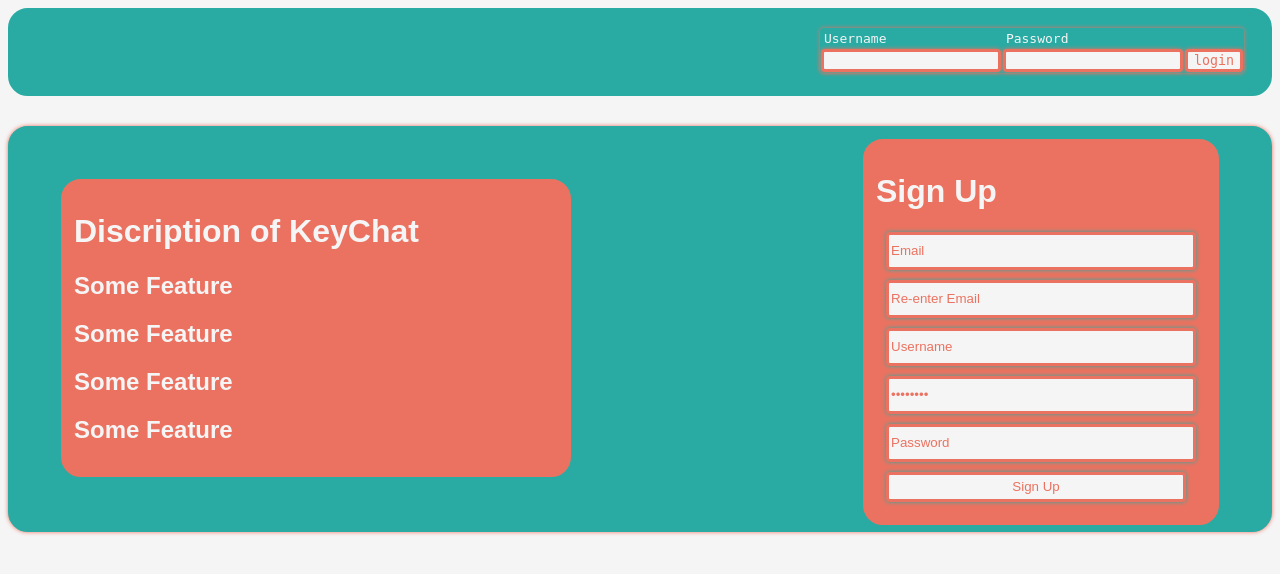
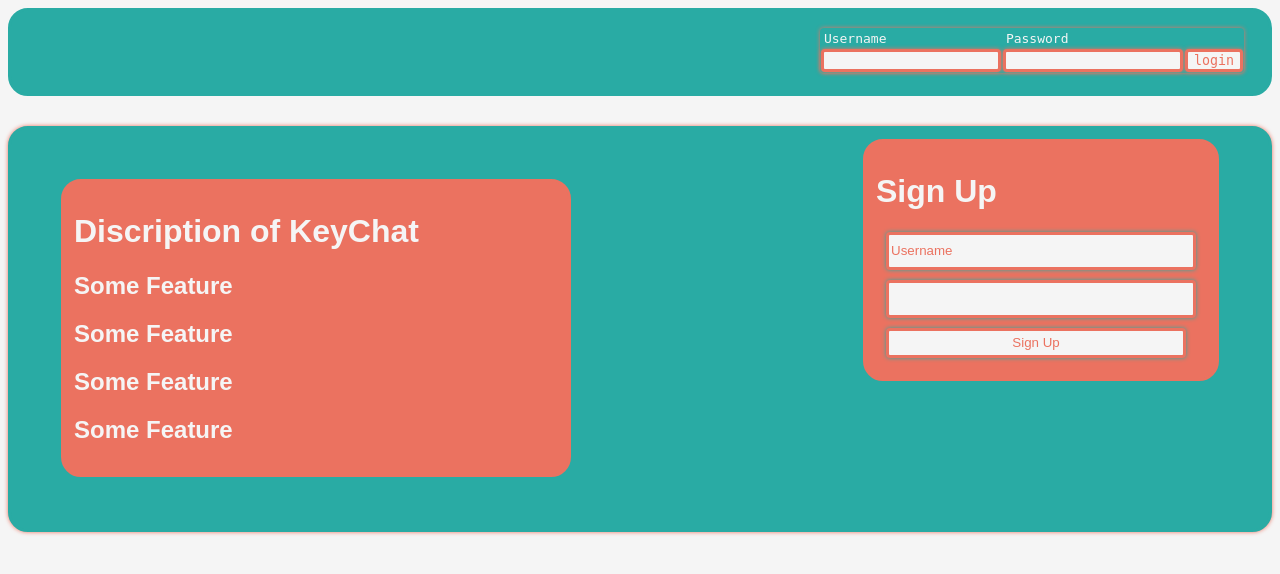
Before and after one commit to ntaylorbishop/keychat, a PHP site: page / in a window 1280 px wide. Shown: the top 574 px of the page. Run offline with PHP 8.4, Linux system fonts and the light colour scheme.

Commit message:
Regsitering / Logging in Working

```diff
--- a/index.html
+++ b/index.html
@@ -88,17 +88,12 @@
 
 				<h1>Sign Up</h1>
 
-				<form action="php/reg.php" method="post">
+				<form action="php/reg.php" method="POST">
 
-					<input name"Email" onfoucus="if (this.value=='Email') this value = ''" type="email" value="Email">
+					<input name"Username"  type="text" value="Username">
 
-					<input name"Email" onfoucus="if (this.value=='Email') this value = ''" type="email" value="Re-enter Email">
+					<input name"Password"  type="Password" >
 
-					<input name"Username" onfoucus="if (this.value=='Username') this value = ''" type="text" value="Username">
-
-					<input name"Password" onfoucus="if (this.	value=='Password') this value = ''" type="Password" value="Password">
-
-					<input name"Password" onfoucus="if (this.	value=='Password') this value = ''" type=" Re-enter Password" value="Password">
 
 					<input type="submit" value="Sign Up">
 
```
Also changed, not shown: php/reg.php (+12 -7 lines).
